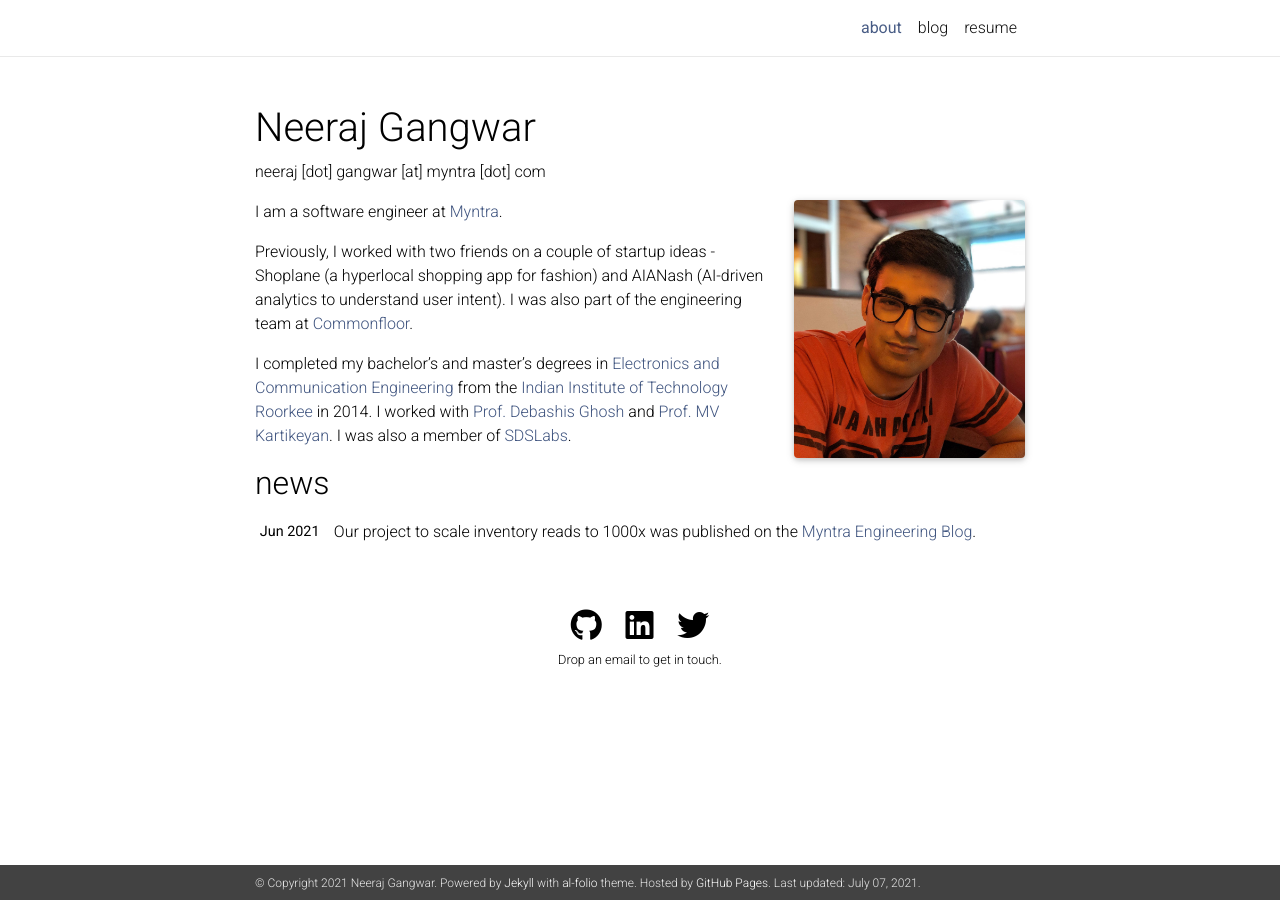
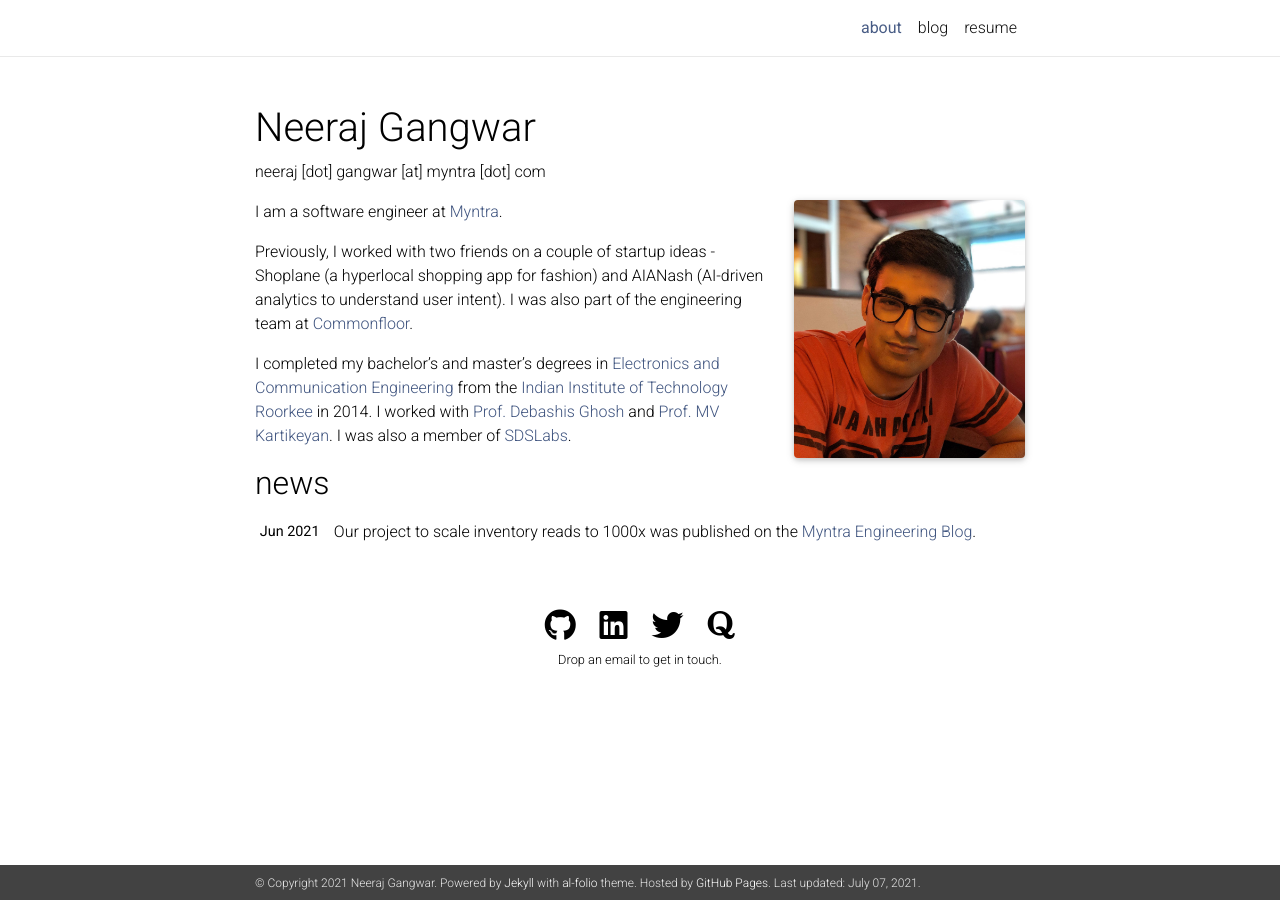
Before and after one commit to neerajgangwar/neerajgangwar.github.io, a Jekyll site: the page built from _pages/about.md, in a window 1280 px wide. Built offline with Jekyll 4.4.1, drawn with Linux system fonts in a browser that asks for light colours; nearby versions of some CDN libraries; comment, search, counter and statistics services are not loaded; a style sheet for code colours, icons or effects is not loaded.

```diff
--- a/_config.yml
+++ b/_config.yml
@@ -55,7 +55,7 @@ linkedin_username: gangwarneeraj # your LinkedIn user name
 scholar_userid: # your Google Scholar ID
 orcid_id: # your ORCID ID
 medium_username: # your Medium username
-quora_username: # your Quora username
+quora_username: Neeraj-Gangwar # your Quora username
 publons_id: # your ID on Publons
 research_gate_profile: # your profile on ResearchGate
 blogger_url: # your blogger URL
@@ -185,7 +185,7 @@ enable_tooltips:            false  # enables automatic tooltip links generated
 enable_darkmode:            false  # enables switching between light/dark modes
 enable_navbar_social:       false  # enables displaying social links in the
                                    # navbar on the about page
-enable_project_categories:  true   # enables categorization of projects into
+enable_project_categories:  false  # enables categorization of projects into
                                    # multiple categories
 enable_medium_zoom:         true   # enables image zoom feature (as on medium.com)
 
--- a/_includes/footer.html
+++ b/_includes/footer.html
@@ -25,3 +25,5 @@
   </div>
 </footer>
 {% endif %}
+
+<script data-goatcounter="https://neerajgangwar.goatcounter.com/count" async src="//gc.zgo.at/count.js"></script>
```
